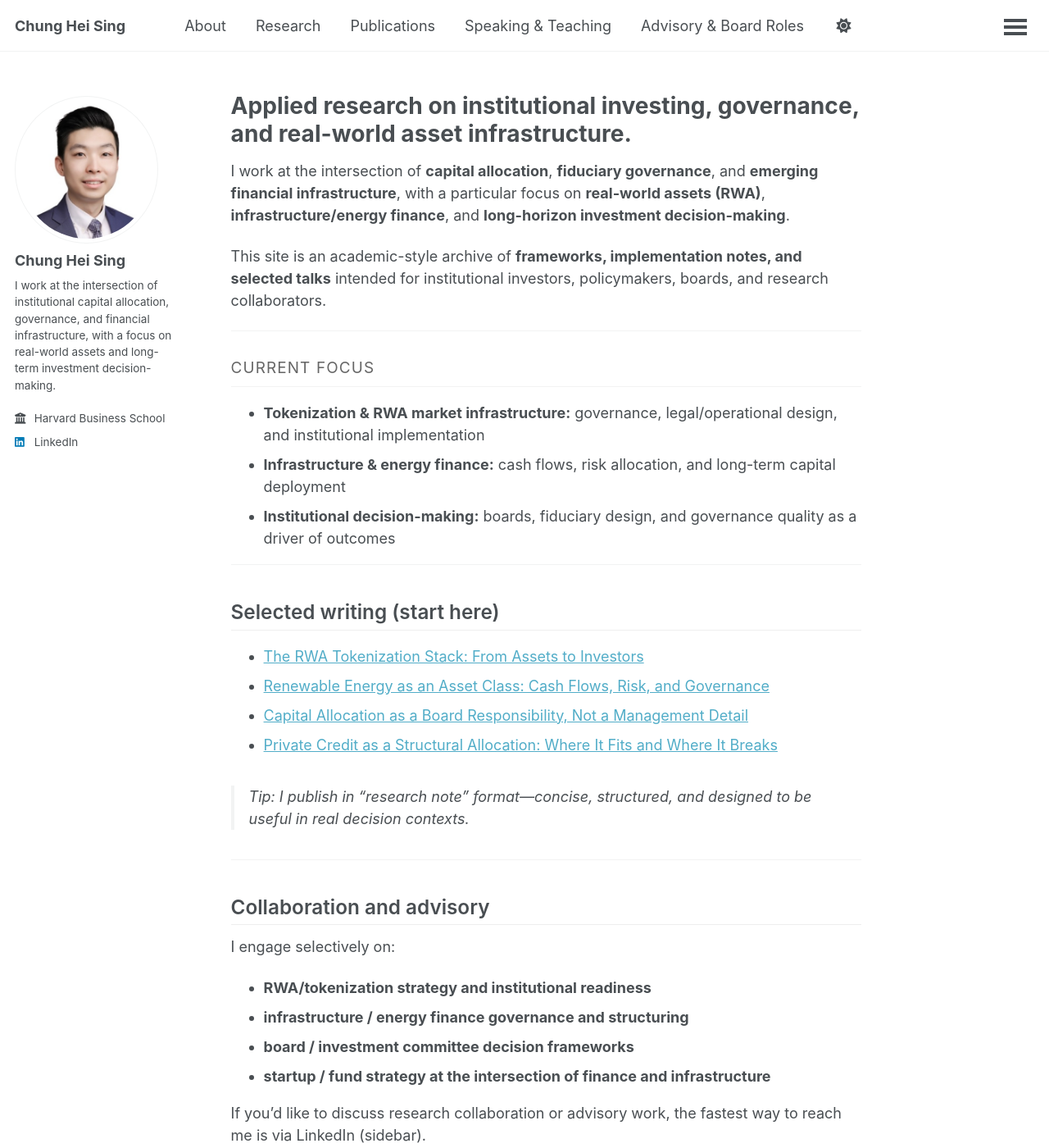
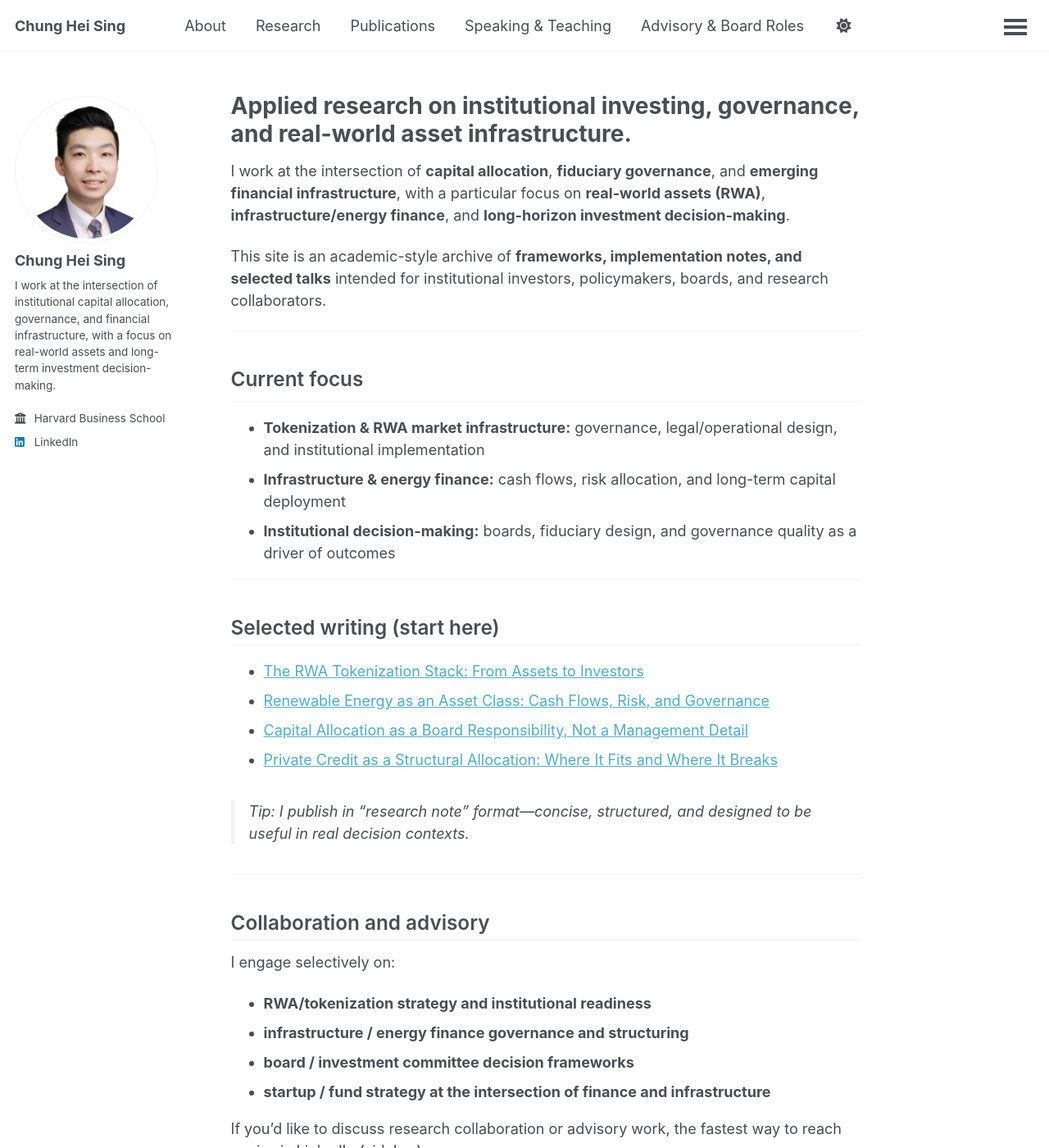
Before and after one commit to chungheising/chungheising.github.io, a Jekyll site: the page built from index.md, in a window 1280 px wide and 1400 px high. Shown: the whole window at 82% size. Built offline with Jekyll 4.4.1, drawn with Linux system fonts in a browser that asks for light colours; a script bundle is joined from its source files by our own code; library files that are not in the unit come from our copies.

Commit message:
Update _custom.scss

```diff
--- a/_sass/_custom.scss
+++ b/_sass/_custom.scss
@@ -17,15 +17,6 @@
   margin-top: 1.8em;
 }
 
-/* Demote "Themes" label specifically */
-.page__content h2:first-of-type {
-  font-size: 1.05rem;
-  font-weight: 400;
-  text-transform: uppercase;
-  letter-spacing: 0.06em;
-  color: #666;
-  margin-bottom: 0.6em;
-}
 
 .page__content h2:not(:first-of-type) {
   border-bottom: 1px solid #eee;
```
